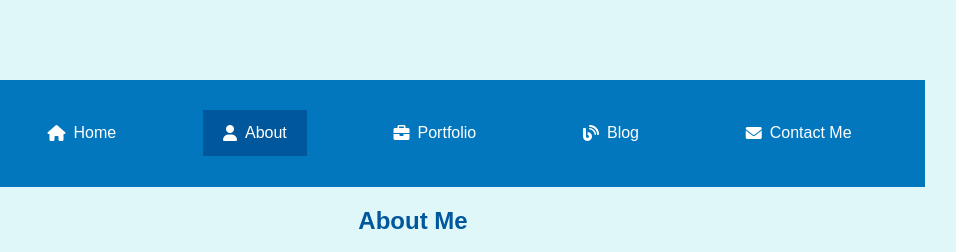
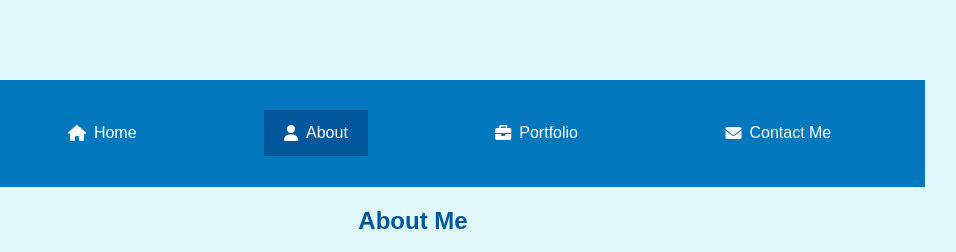
Before and after one commit to sagarjain2030/My_Website, a plain HTML site: page html_files/about.html in a window 1280 px wide. Shown: the top 252 px of the page, 227-1183 px from the left. Drawn offline with Linux system fonts and the light colour scheme; grey boxes are pictures that could not be loaded.

Commit message:
removing blog

```diff
--- a/html_files/about.html
+++ b/html_files/about.html
@@ -19,7 +19,6 @@
               <li><a href="../index.html"><i class="fas fa-home"></i> Home</a></li>
               <li><a href="about.html" class="active"><i class="fas fa-user"></i> About</a></li>
               <li><a href="project.html"><i class="fas fa-briefcase"></i> Portfolio</a></li>
-              <li><a href="https:/blog.sagarjain.in"><i class="fas fa-blog"></i> Blog</a></li>
               <li><a href="contact.html"><i class="fas fa-envelope"></i> Contact Me</a></li>
           </ul>
         </nav>
```
Also changed, not shown: html_files/contact.html (+0 -1 lines), html_files/project.html (+0 -1 lines), index.html (+0 -1 lines).
